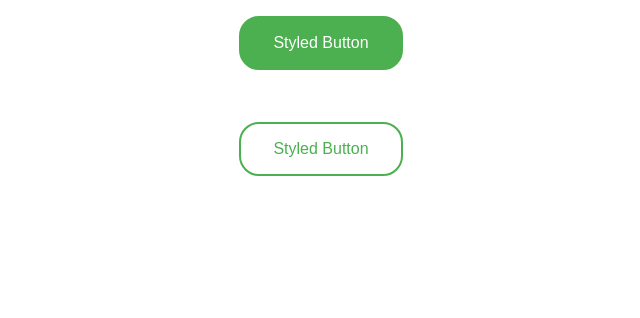
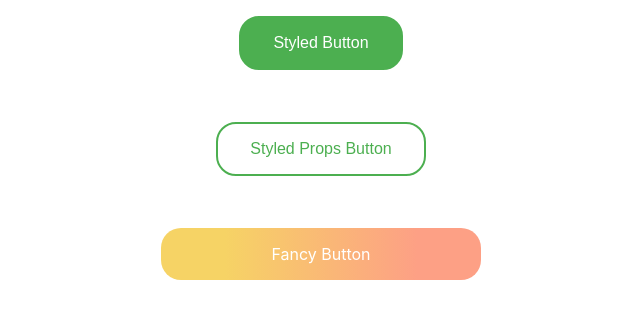
Before and after one commit to khaleel-lab/React-Styled-Components, a React (Create React App) app: page / in a window 1280 px wide. Shown: the top 318 px of the page, without its empty margins (319-959 px from the left). Built offline with nearby package versions, Linux system fonts and the light colour scheme.

Commit message:
Extending Styles

```diff
--- a/src/App.js
+++ b/src/App.js
@@ -1,5 +1,5 @@
 import './App.css';
-import { StyledButton } from './components/Button/Button.styles';
+import { FancyButton, StyledButton } from './components/Button/Button.styles';
 
 function App() {
 	return (
@@ -8,7 +8,10 @@
 			<StyledButton>Styled Button</StyledButton>
 			<br />
 			{/* Passing props  */}
-			<StyledButton variant='outline'>Styled Button</StyledButton>
+			<StyledButton variant='outline'>Styled Props Button</StyledButton>
+			<br />
+			{/* Extending Styles  */}
+			<FancyButton as='a'>Fancy Button</FancyButton>
 		</div>
 	);
 }
--- a/src/components/Button/Button.styles.js
+++ b/src/components/Button/Button.styles.js
@@ -15,3 +15,9 @@
 	cursor: pointer;
 	transition: 0.5s all ease-in-out;
 `;
+
+export const FancyButton = styled(StyledButton)`
+	background-image: linear-gradient(to right, #f6d365 20%, #fda085 80%);
+	border: none;
+	max-width: 20%;
+`;
```
Also changed, not shown: src/components/Button/Button.js (+2 -16 lines).
